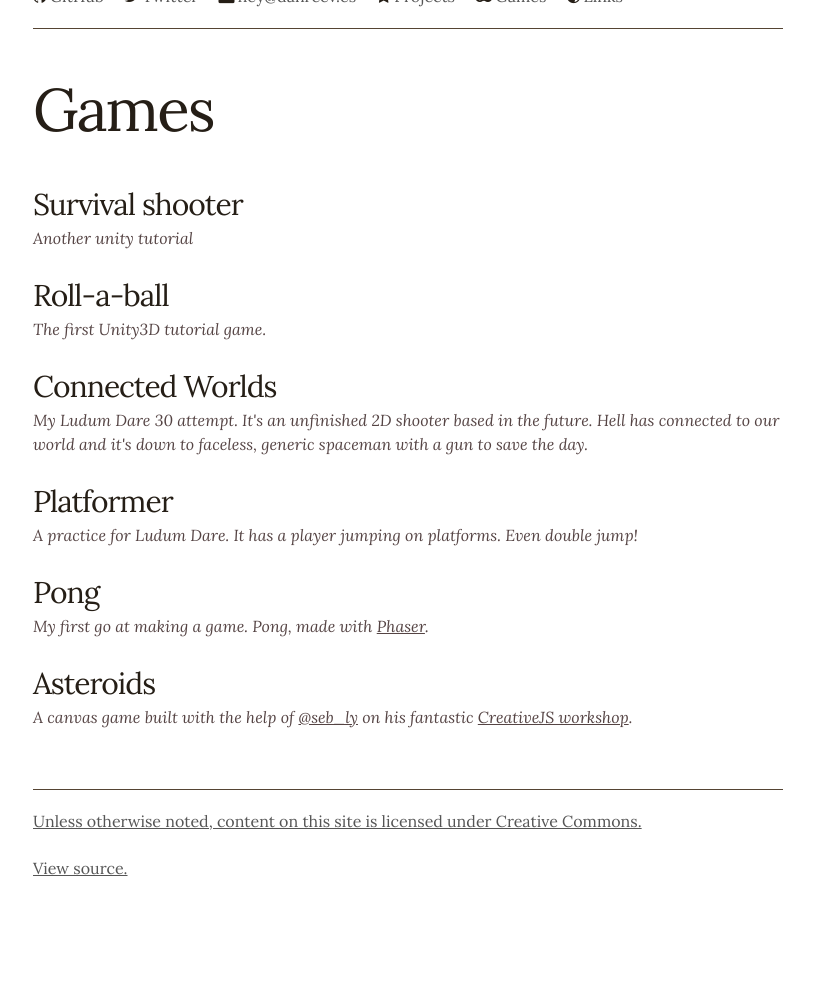
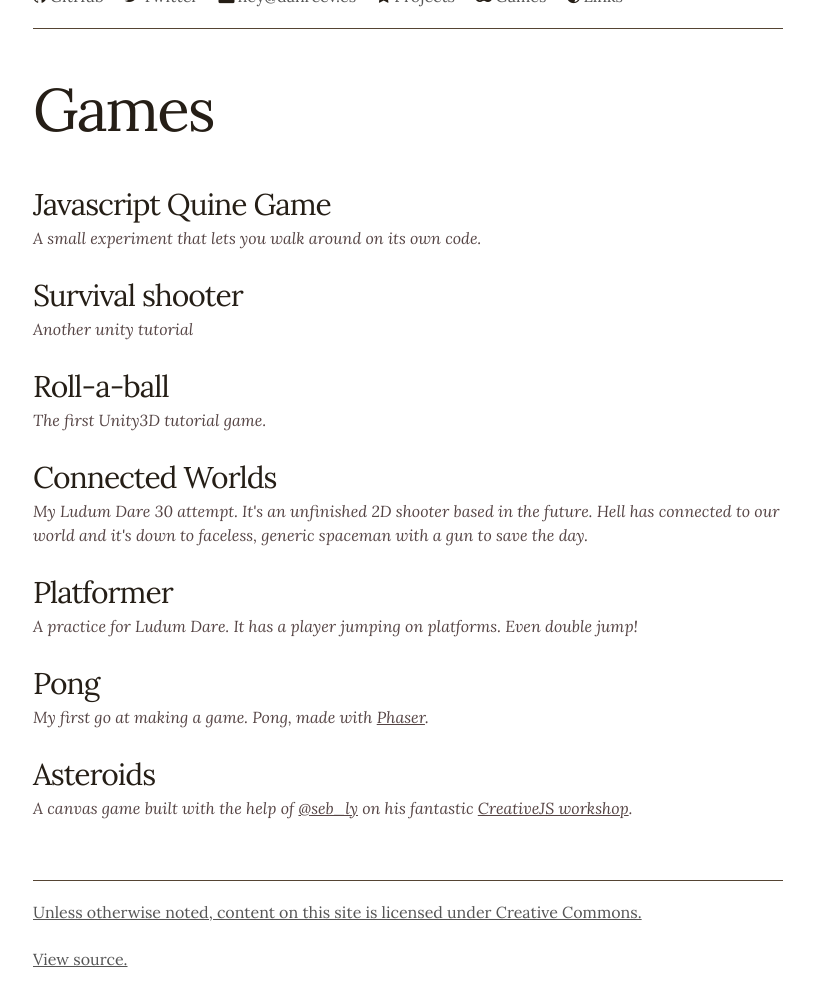
Before and after one commit to danreeves/danreev.es, a Jekyll site: the page built from games/index.html, in a window 1280 px wide, cut to the strip 162-1185 px from the top of the page. Shown: the top 1006 px of the strip, without its empty margins (232-1046 px from the left). Built offline with Jekyll 4.4.1, drawn with Linux system fonts in a browser that asks for light colours; nearby versions of some CDN libraries; before the commit the page ends 1094 px from its top, so only the background shows below that.

Commit message:
added game

```diff
--- a/_data/games.yaml
+++ b/_data/games.yaml
@@ -1,3 +1,7 @@
+
+- name: Javascript Quine Game
+  url: /javascript-quine-game
+  desc: "A small experiment that lets you walk around on its own code."
 
 - name: Survival shooter
   url: /survival_shooter
```
